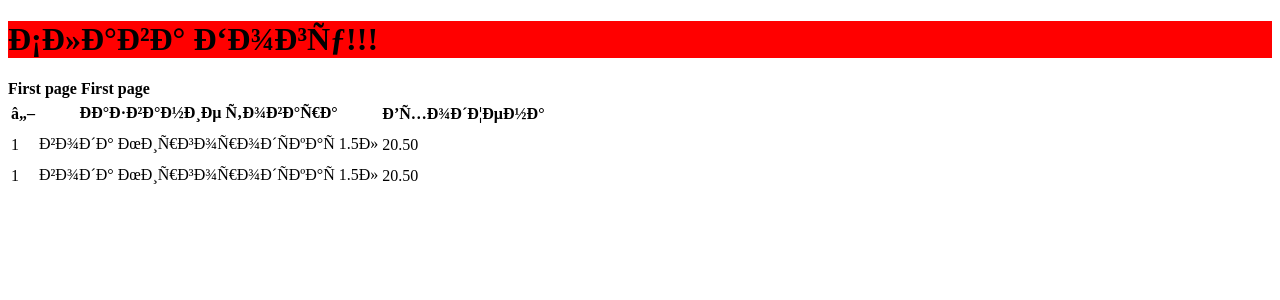
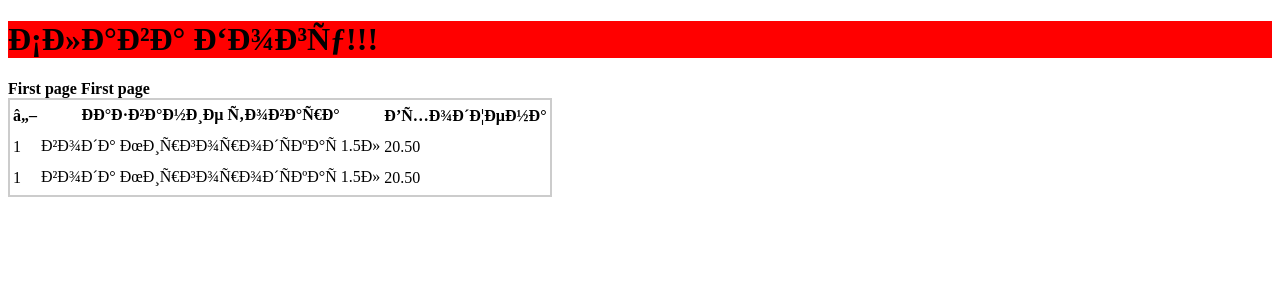
Before and after one commit to AlexKrts1/page1, a PHP site: page / in a window 1280 px wide. Shown: the top 300 px of the page. Run offline with PHP 8.4, Linux system fonts and the light colour scheme.

Commit message:
Update style.css

```diff
--- a/style.css
+++ b/style.css
@@ -1,3 +1,7 @@
 h1{
  background-color:red;
 }
+
+table{
+	border:2px solid #cccccc;
+}
```
